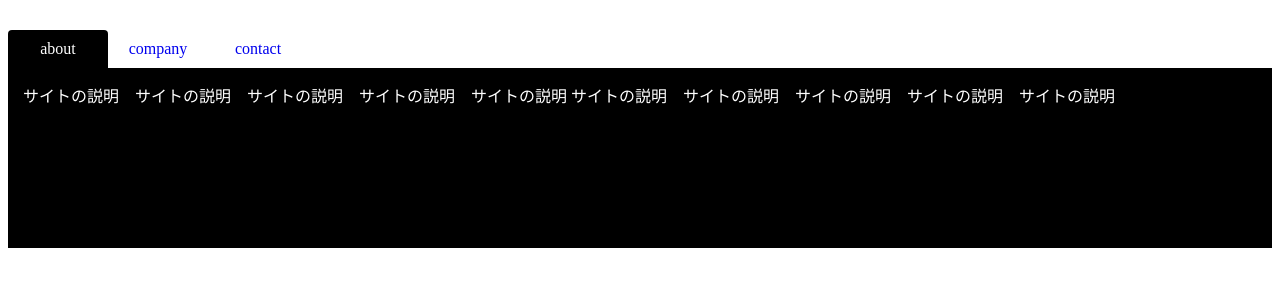
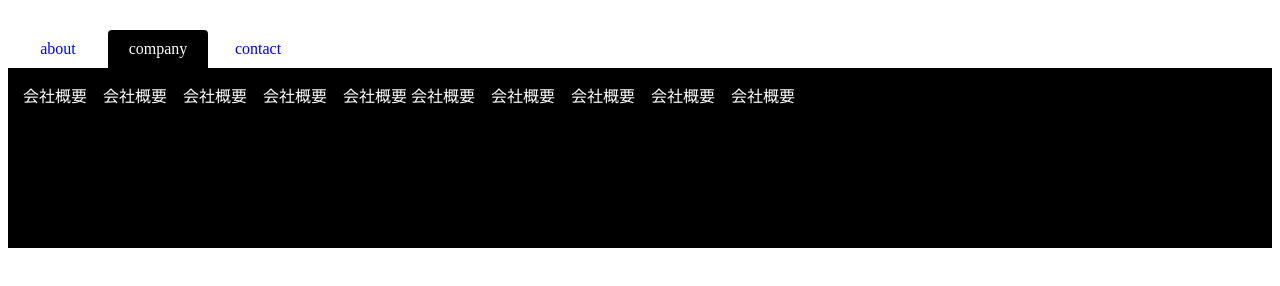
Before and after one commit to shoichi719/t-menu, a plain HTML site: page index.html in a window 1280 px wide. Both pictures are taken after a click on the link "company". Drawn offline with Linux system fonts and the light colour scheme.

Commit message:
javascript tab menu  complete!

```diff
--- a/index.html
+++ b/index.html
@@ -9,9 +9,9 @@
 <body>
   <div class="container">
     <ul class="menu">
-      <li><a href="#" class="active">about</a></li>
-      <li><a href="#">company</a></li>
-      <li><a href="#">contact</a></li>
+      <li><a href="#" class="active" data-id="about">about</a></li>
+      <li><a href="#" data-id="company">company</a></li>
+      <li><a href="#" data-id="contact">contact</a></li>
     </ul>
     <section class="content active" id="about">
       サイトの説明　サイトの説明　サイトの説明　サイトの説明　サイトの説明
--- a/main.js
+++ b/main.js
@@ -0,0 +1,22 @@
+"use strict";
+{
+  const menuItems = document.querySelectorAll(".menu li a");
+  const contents = document.querySelectorAll(".content");
+
+  menuItems.forEach((clickedItem) => {
+    clickedItem.addEventListener("click", (e) => {
+      e.preventDefault();
+
+      menuItems.forEach((item) => {
+        item.classList.remove("active");
+      });
+
+      clickedItem.classList.add("active");
+
+      contents.forEach((content) => {
+        content.classList.remove("active");
+      });
+      document.getElementById(clickedItem.dataset.id).classList.add('active');
+    });
+  });
+}
```
Also changed, not shown: 1 other file.
